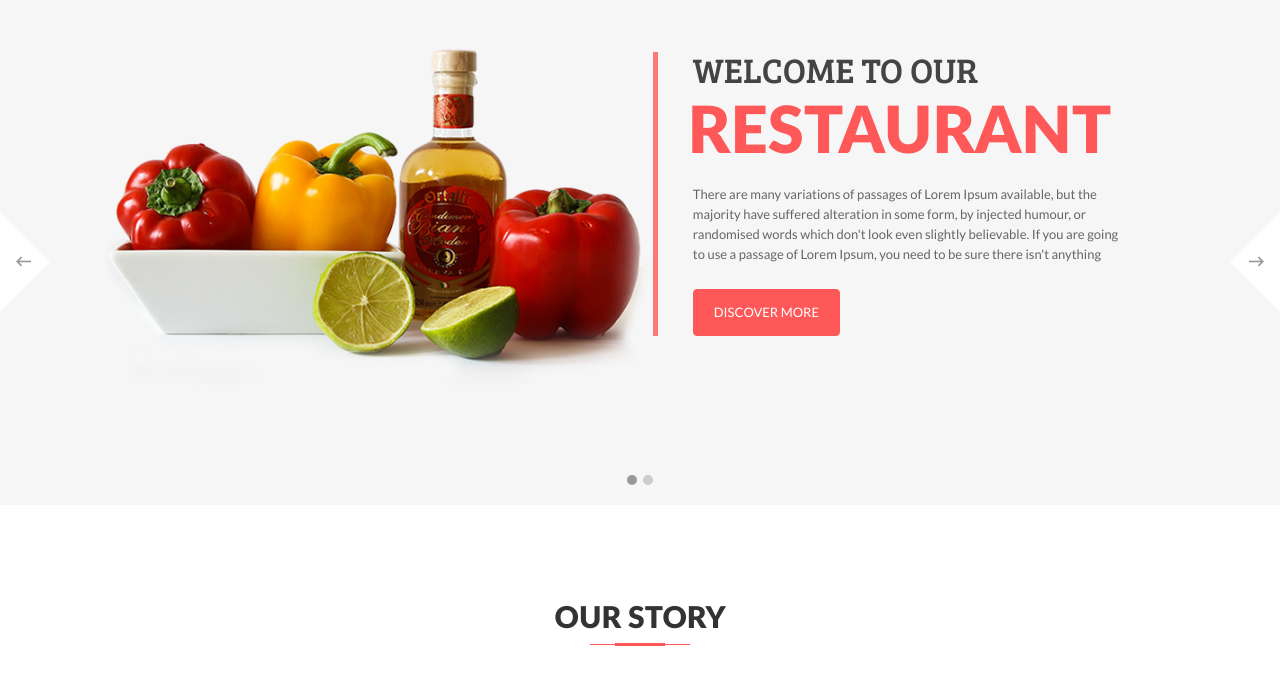
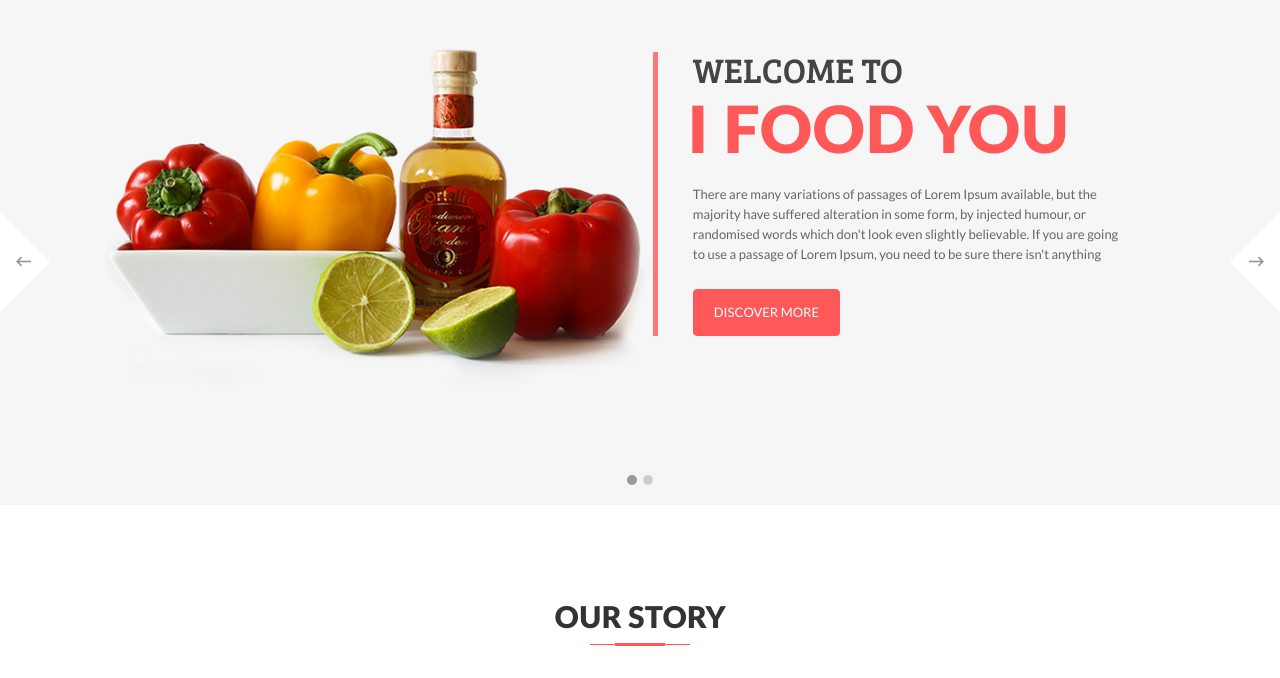
Before and after one commit to IOSD/IFoodYouWebsite, a plain HTML site: page index.html in a window 1280 px wide. Shown: the part 111-789 px from the top of the page. Drawn offline with Linux system fonts and the light colour scheme; some packages are replaced by stand-ins of ours.

Commit message:
Basic Changes in heading

```diff
--- a/index.html
+++ b/index.html
@@ -146,8 +146,8 @@
 						<div class="slide1-content">
 							<!-- layer-2 -->
 							<div class="layer-1-2">
-								<h2 class="title1">welcome to our</h2>
-								<h1 class="title2">restaurant</h1>
+								<h2 class="title1">welcome to</h2>
+								<h1 class="title2">I Food You</h1>
 							</div>
 							<!-- layer-3 -->
 							<div class="layer-1-3">
```
